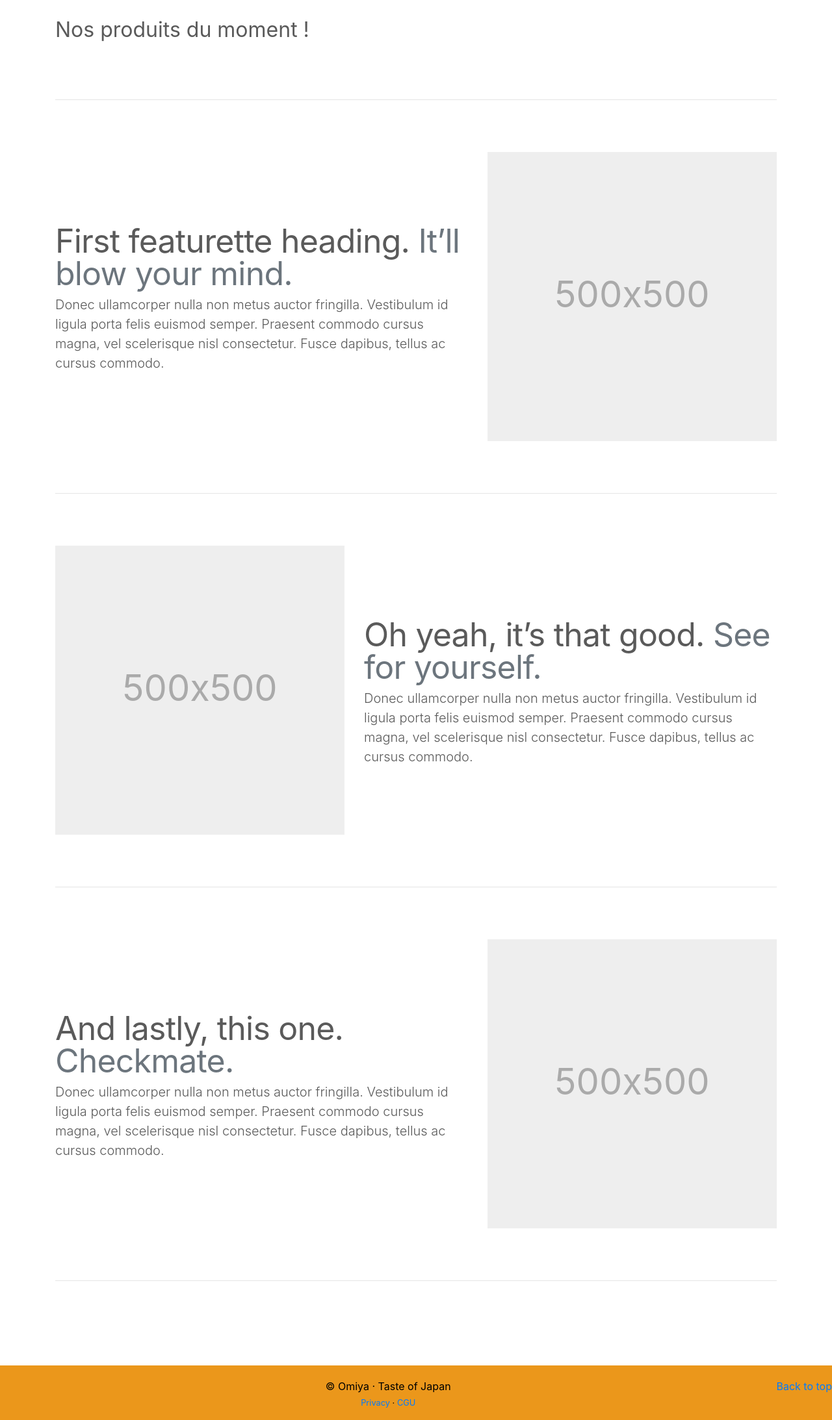
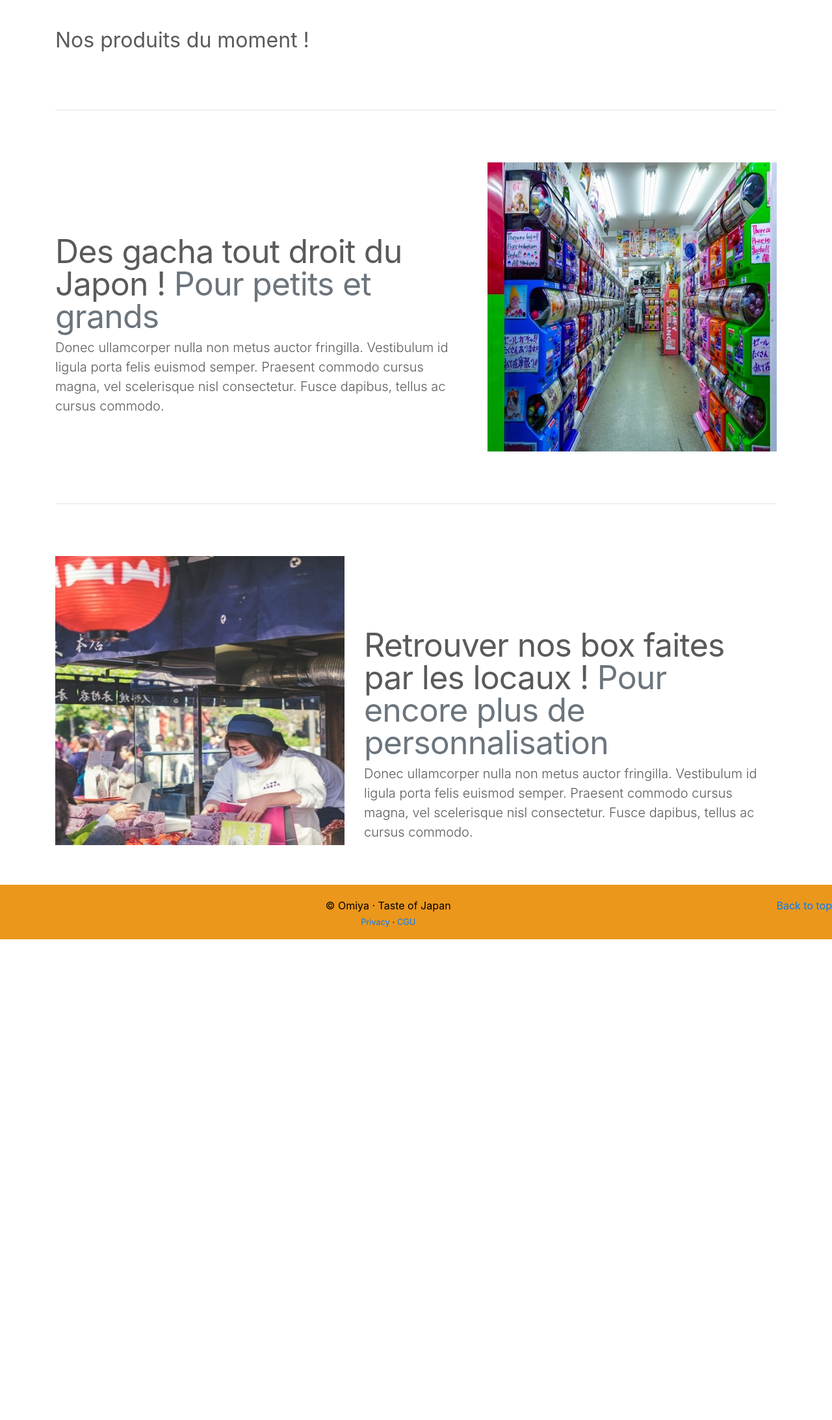
Before and after one commit to Lazaarh/Omiya, a Symfony app: template templates/home/index.html.twig in a window 1280 px wide. Shown: the part 69-2255 px from the top of the page at 65% size. After the commit the page ends 1515 px from the top, so only its background shows below. Run offline with Twig, Linux system fonts and the light colour scheme; the template is opened without the code that fills it, so the values that code supplies are empty; some libraries are stand-ins or nearby versions.

Commit message:
ajout header et modif accueil

```diff
--- a/templates/base.html.twig
+++ b/templates/base.html.twig
@@ -76,13 +76,14 @@
     {% if block ('carousel') is defined %}
     <div id="myCarousel" class="carousel slide" data-ride="carousel">
         <ol class="carousel-indicators">
-            <li data-target="#myCarousel" data-slide-to="0" class="active"></li>
-            <li data-target="#myCarousel" data-slide-to="1"></li>
-            <li data-target="#myCarousel" data-slide-to="2"></li>
+        {% for key,header in headers %}
+            <li data-target="#myCarousel" data-slide-to="{{ key }}" {% if key == 0 %} class="active"{% endif %}></li>
+        {% endfor %}
         </ol>
+
         <div class="carousel-inner">
-        {% for header in headers %}
-            <div class="carousel-item active" style="background: url('/uploads/{{ header.illustration}}'); background-size: cover; background-position: center;">
+            {% for key,header in headers %}
+            <div class="carousel-item {%if key == 0 %}active{% endif %}" style="background: url('/uploads/{{ header.illustration}}'); background-size: cover; background-position: center;">
                 <div class="container">
                     <div class="carousel-caption blur text-left">
                         <h1>{{ header.title }}</h1>
@@ -91,7 +92,9 @@
                     </div>
                 </div>
             </div>
-        {% endfor %}
+            {% endfor %}
+        </div>
+
         <a class="carousel-control-prev" href="#myCarousel" role="button" data-slide="prev">
             <span class="carousel-control-prev-icon" aria-hidden="true"></span>
             <span class="sr-only">Previous</span>
--- a/templates/home/index.html.twig
+++ b/templates/home/index.html.twig
@@ -22,11 +22,11 @@
 
         <div class="row featurette">
             <div class="col-md-7">
-                <h2 class="featurette-heading">First featurette heading. <span class="text-muted">It’ll blow your mind.</span></h2>
+                <h2 class="featurette-heading">Des gacha tout droit du Japon !  <span class="text-muted">Pour petits et grands </span></h2>
                 <p class="lead">Donec ullamcorper nulla non metus auctor fringilla. Vestibulum id ligula porta felis euismod semper. Praesent commodo cursus magna, vel scelerisque nisl consectetur. Fusce dapibus, tellus ac cursus commodo.</p>
             </div>
             <div class="col-md-5">
-                <svg class="bd-placeholder-img bd-placeholder-img-lg featurette-image img-fluid mx-auto" width="500" height="500" xmlns="http://www.w3.org/2000/svg" preserveAspectRatio="xMidYMid slice" focusable="false" role="img" aria-label="Placeholder: 500x500"><title>Placeholder</title><rect width="100%" height="100%" fill="#eee"/><text x="50%" y="50%" fill="#aaa" dy=".3em">500x500</text></svg>
+                <img src="{{ asset('/uploads/gachapon.jpg') }}" class="img-fluid" alt="">
             </div>
         </div>
 
@@ -34,27 +34,13 @@
 
         <div class="row featurette">
             <div class="col-md-7 order-md-2">
-                <h2 class="featurette-heading">Oh yeah, it’s that good. <span class="text-muted">See for yourself.</span></h2>
+                <h2 class="featurette-heading">Retrouver nos box faites par les locaux ! <span class="text-muted">Pour encore plus de personnalisation</span></h2>
                 <p class="lead">Donec ullamcorper nulla non metus auctor fringilla. Vestibulum id ligula porta felis euismod semper. Praesent commodo cursus magna, vel scelerisque nisl consectetur. Fusce dapibus, tellus ac cursus commodo.</p>
             </div>
             <div class="col-md-5 order-md-1">
-                <svg class="bd-placeholder-img bd-placeholder-img-lg featurette-image img-fluid mx-auto" width="500" height="500" xmlns="http://www.w3.org/2000/svg" preserveAspectRatio="xMidYMid slice" focusable="false" role="img" aria-label="Placeholder: 500x500"><title>Placeholder</title><rect width="100%" height="100%" fill="#eee"/><text x="50%" y="50%" fill="#aaa" dy=".3em">500x500</text></svg>
+                <img src="{{ asset('/uploads/marchejap.jpg') }}" class="img-fluid" alt="">
             </div>
         </div>
 
-        <hr class="featurette-divider">
-
-        <div class="row featurette">
-            <div class="col-md-7">
-                <h2 class="featurette-heading">And lastly, this one. <span class="text-muted">Checkmate.</span></h2>
-                <p class="lead">Donec ullamcorper nulla non metus auctor fringilla. Vestibulum id ligula porta felis euismod semper. Praesent commodo cursus magna, vel scelerisque nisl consectetur. Fusce dapibus, tellus ac cursus commodo.</p>
-            </div>
-            <div class="col-md-5">
-                <svg class="bd-placeholder-img bd-placeholder-img-lg featurette-image img-fluid mx-auto" width="500" height="500" xmlns="http://www.w3.org/2000/svg" preserveAspectRatio="xMidYMid slice" focusable="false" role="img" aria-label="Placeholder: 500x500"><title>Placeholder</title><rect width="100%" height="100%" fill="#eee"/><text x="50%" y="50%" fill="#aaa" dy=".3em">500x500</text></svg>
-            </div>
-        </div>
-
-        <hr class="featurette-divider">
-
         <!-- /END THE FEATURETTES -->
     {% endblock %}
```
Also changed, not shown: public/uploads/0e25569a75601a4d73f0af1b6c4b71d3d1d2b05d.jpg (added), public/uploads/d56281c5b2accbd88275334ef7238218054f3a1a.jpg (added), public/uploads/gachapon.jpg (added), public/uploads/marchejap.jpg (added), 2 other files.
